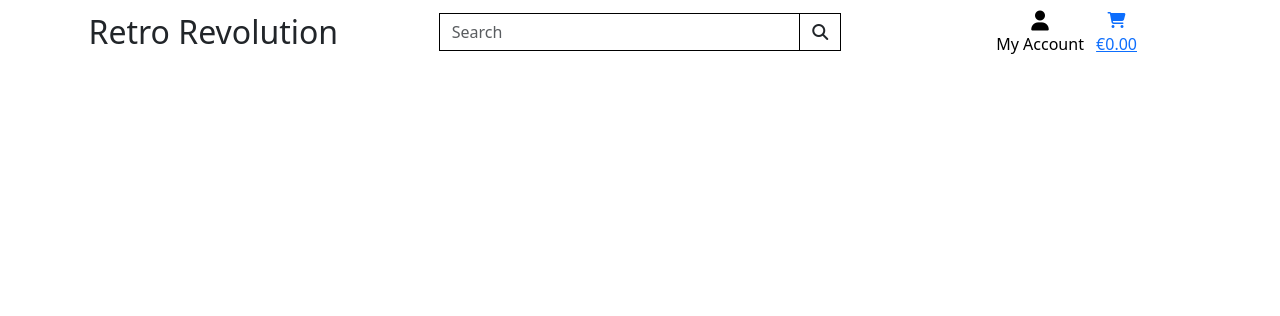
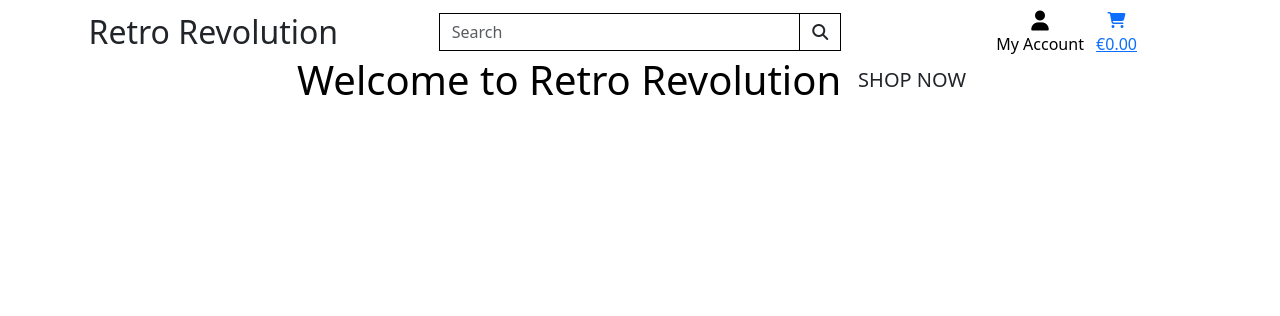
Before and after one commit to Lornavav/retro-revolution, a Django app: page / in a window 1280 px wide. Shown: the top 316 px of the page. Run offline with Django 4.2, Linux system fonts and the light colour scheme; some libraries are stand-ins or nearby versions.

Commit message:
Add placeholder content to homepage

```diff
--- a/home/templates/home/index.html
+++ b/home/templates/home/index.html
@@ -1,7 +1,25 @@
 {% extends 'base.html' %}
 {% load static %}
 
+{% block page_header%}
+    <div class="container header-contianer">
+        <div class="row">
+            <div class="col"></div>
+        </div>
+    </div>
+{% endblock %}
 
 {% block content %}
-
-{% endblock content %}
+    <div class="container h-100">
+        <div class="row h-100">
+            <div class="d-flex justify-content-center align-items-center h-100">
+                <h1 class="text-black">Welcome to Retro Revolution</h1>
+                <div class="my-5">
+                    <h4>
+                        <a href="" class="shop-now-button btn btn-lg rounded-0 text-uppercase py-3">Shop Now</a>
+                    </h4>
+                </div>
+            </div>
+        </div>
+    </div>
+{% endblock %}
--- a/retro_revolution/settings.py
+++ b/retro_revolution/settings.py
@@ -75,7 +75,7 @@ TEMPLATES = [
         'BACKEND': 'django.template.backends.django.DjangoTemplates',
         'DIRS': [
             os.path.join(BASE_DIR, 'templates'),
-            os.path.join(BASE_DIR, 'templates'),
+            os.path.join(BASE_DIR, 'templates', 'allauth'),
         ],
         'APP_DIRS': True,
         'OPTIONS': {
```
